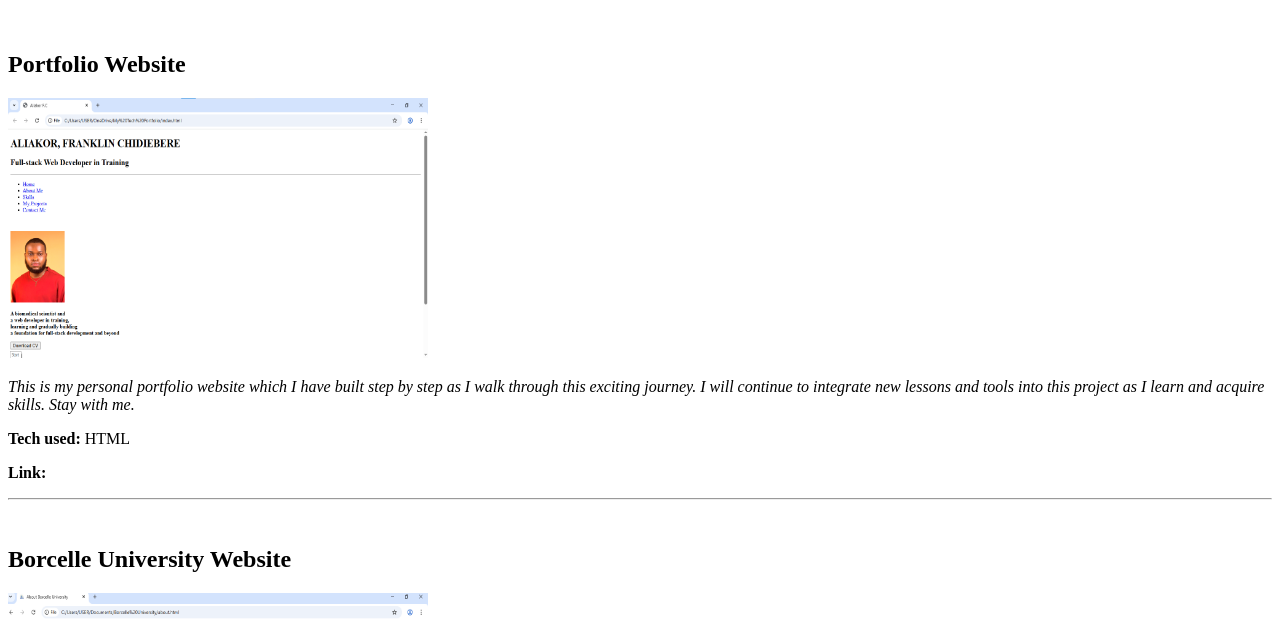
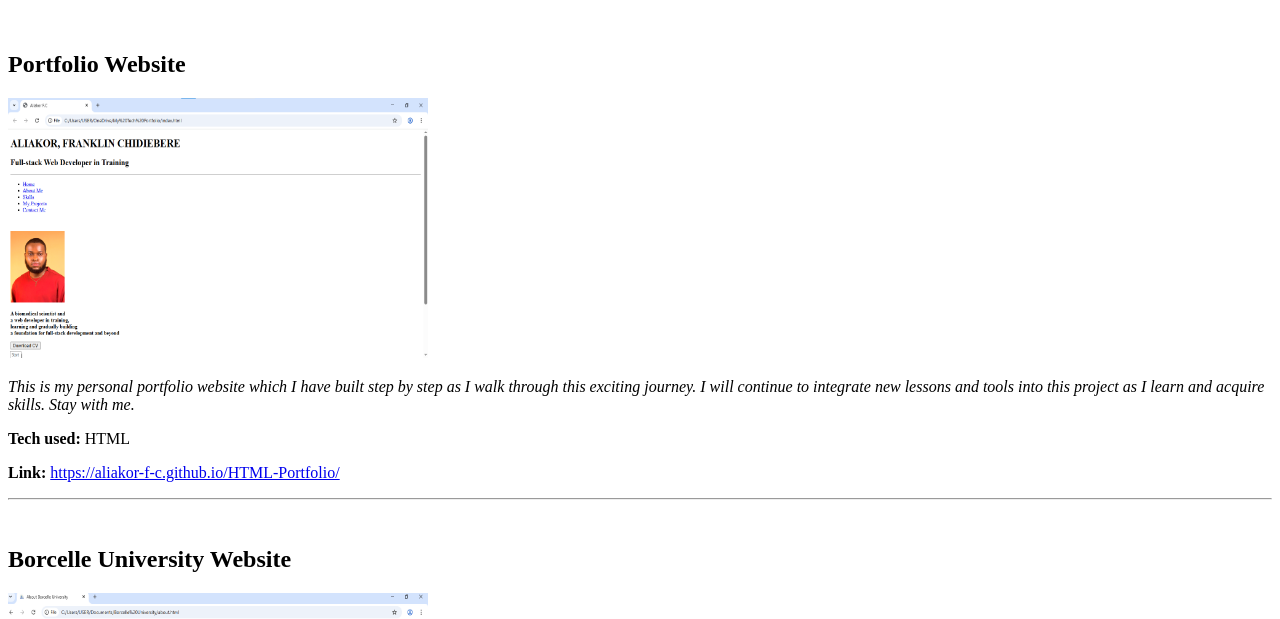
Before and after one commit to Aliakor-F-C/HTML-Portfolio, a plain HTML site: page projects.html in a window 1280 px wide. Shown: the part 101-720 px from the top of the page. Drawn offline with Linux system fonts and the light colour scheme.

Commit message:
projects.html

```diff
--- a/projects.html
+++ b/projects.html
@@ -27,7 +27,7 @@
     </p>
 
     <p><b>Tech used:</b> HTML</p>
-    <p><b>Link: <a href="" target="_blank"></a></b></p>
+    <p><b>Link:</b> <a href="https://aliakor-f-c.github.io/HTML-Portfolio/" target="_blank">https://aliakor-f-c.github.io/HTML-Portfolio/</a></p>
     <hr> <br>
 
     <!--2. Borcelle Univ.-->
@@ -67,4 +67,5 @@
 
 </body>
 
+
 </html>
```
